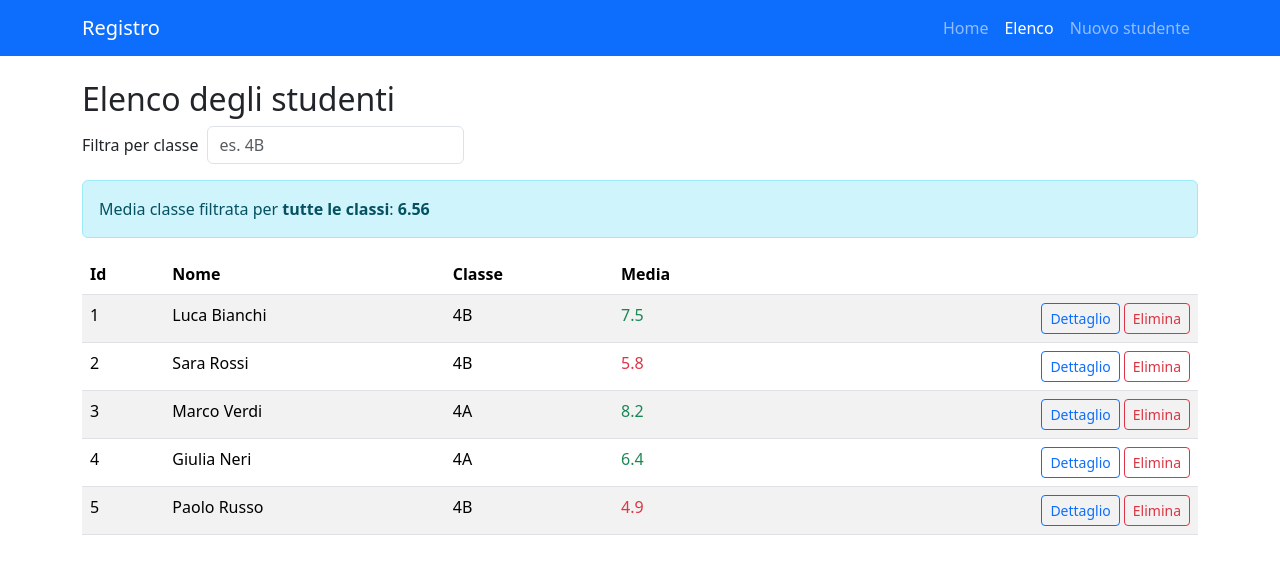
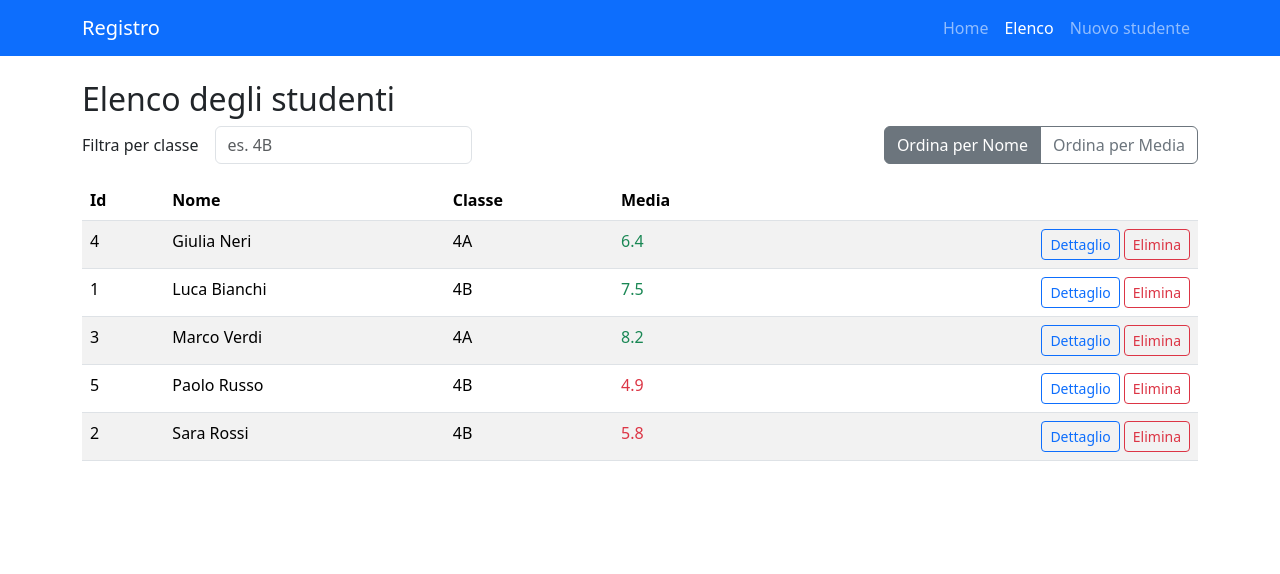
Before and after one commit to Alexandra-Gumalal/gumalal-alexandra-Registro-Studenti, an Angular app in the folder registro-studenti/: page /elenco in a window 1280 px wide. Shown: the top 574 px of the page. Built offline with nearby package versions, Linux system fonts and the light colour scheme.

Commit message:
Ordinamento tabella

```diff
--- a/registro-studenti/src/app/elenco/elenco.html
+++ b/registro-studenti/src/app/elenco/elenco.html
@@ -1,20 +1,21 @@
 <h2>Elenco degli studenti</h2>
 
-<div class="row g-2 align-items-center mb-3">
+<div class="row g-3 align-items-center mb-3">
   <div class="col-auto">
     <label for="filtro" class="col-form-label">Filtra per classe</label>
   </div>
   <div class="col-auto">
     <input id="filtro" class="form-control" [ngModel]="filtroClasse()" (ngModelChange)="filtroClasse.set($event)" placeholder="es. 4B">
   </div>
+
+  <!-- Pulsanti per ordinare -->
+  <div class="col-auto ms-auto">
+    <div class="btn-group" role="group">
+      <button type="button" class="btn btn-outline-secondary" [class.active]="criterioOrdinamento() === 'nome'" (click)="ordina('nome')">Ordina per Nome</button>
+      <button type="button" class="btn btn-outline-secondary" [class.active]="criterioOrdinamento() === 'media'" (click)="ordina('media')">Ordina per Media</button>
+    </div>
+  </div>
 </div>
-
-@if (filtrati().length > 0) {
-  <div class="alert alert-info mt-3" role="status">
-    Media classe filtrata per <strong>{{ filtroClasse() || 'tutte le classi' }}</strong>:
-    <strong>{{ mediaClasse().toFixed(2) }}</strong>
-  </div>
-}
 
 @if (filtrati().length === 0) {
   <div class="alert alert-warning">
@@ -25,6 +26,12 @@
     }
   </div>
 } @else {
+  @if (filtroClasse()) {
+    <div class="alert alert-info py-2">
+      Media classe filtrata per <strong>{{ filtroClasse().toUpperCase() }}</strong>: {{ mediaClasse().toFixed(2) }}
+    </div>
+  }
+
   <table class="table table-striped table-hover">
     <thead>
       <tr><th>Id</th><th>Nome</th><th>Classe</th><th>Media</th><th></th></tr>
--- a/registro-studenti/src/app/elenco/elenco.ts
+++ b/registro-studenti/src/app/elenco/elenco.ts
@@ -1,11 +1,12 @@
 import { Component, computed, inject, signal } from '@angular/core';
 import { FormsModule } from '@angular/forms';
-import { RouterModule } from '@angular/router';
+import { RouterLink } from '@angular/router';
 import { StudentiService } from '../services/studenti-service';
+import { Studente } from '../modelli/studente';
 
 @Component({
   selector: 'app-elenco',
-  imports: [FormsModule, RouterModule],
+  imports: [FormsModule, RouterLink],
   templateUrl: './elenco.html',
   styleUrl: './elenco.css'
 })
@@ -13,24 +14,41 @@ export class Elenco {
   private readonly studentiService = inject(StudentiService);
 
   readonly filtroClasse = signal('');
+  readonly criterioOrdinamento = signal<'nome' | 'media'>('nome');
 
+  // Elenco filtrato e ordinato
   readonly filtrati = computed(() => {
     const filtro = this.filtroClasse().trim().toUpperCase();
     const tutti = this.studentiService.studenti();
-    if (filtro === '') {
-      return tutti;
+
+    // Prima filtriamo
+    let lista = tutti;
+    if (filtro !== '') {
+      lista = tutti.filter(s => s.classe.toUpperCase() === filtro);
     }
-    return tutti.filter(s => s.classe.toUpperCase() === filtro);
+
+    // Poi ordiniamo in base al criterio selezionato
+    const criterio = this.criterioOrdinamento();
+    return [...lista].sort((a, b) => {
+      if (criterio === 'nome') {
+        return a.nome.localeCompare(b.nome);
+      } else {
+        // Ordinamento per media decrescente (dal voto più alto)
+        return b.mediaVoti - a.mediaVoti;
+      }
+    });
   });
-// media voti studenti filtrati
+
   readonly mediaClasse = computed(() => {
     const lista = this.filtrati();
-    if (lista.length === 0) {
-      return 0;
-    }
+    if (lista.length === 0) return 0;
     const somma = lista.reduce((acc, s) => acc + s.mediaVoti, 0);
     return somma / lista.length;
   });
+
+  ordina(criterio: 'nome' | 'media'): void {
+    this.criterioOrdinamento.set(criterio);
+  }
 
   rimuovi(id: number): void {
     this.studentiService.rimuovi(id);
```
